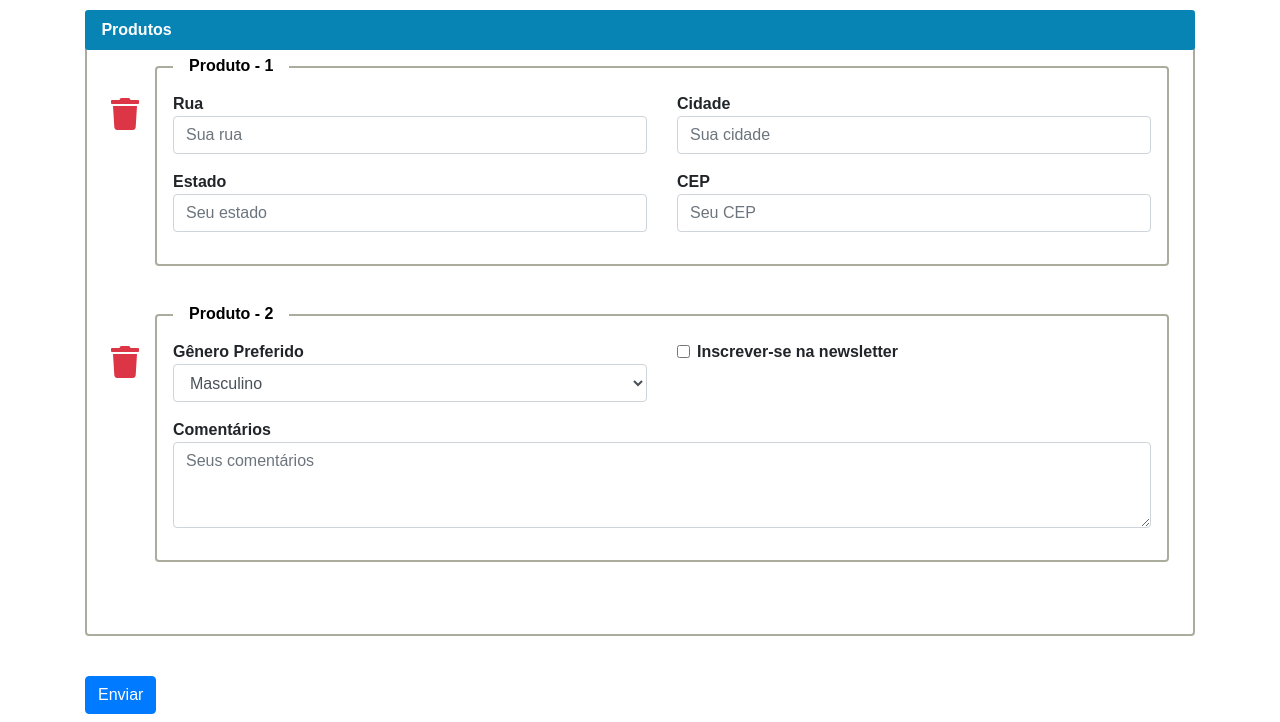
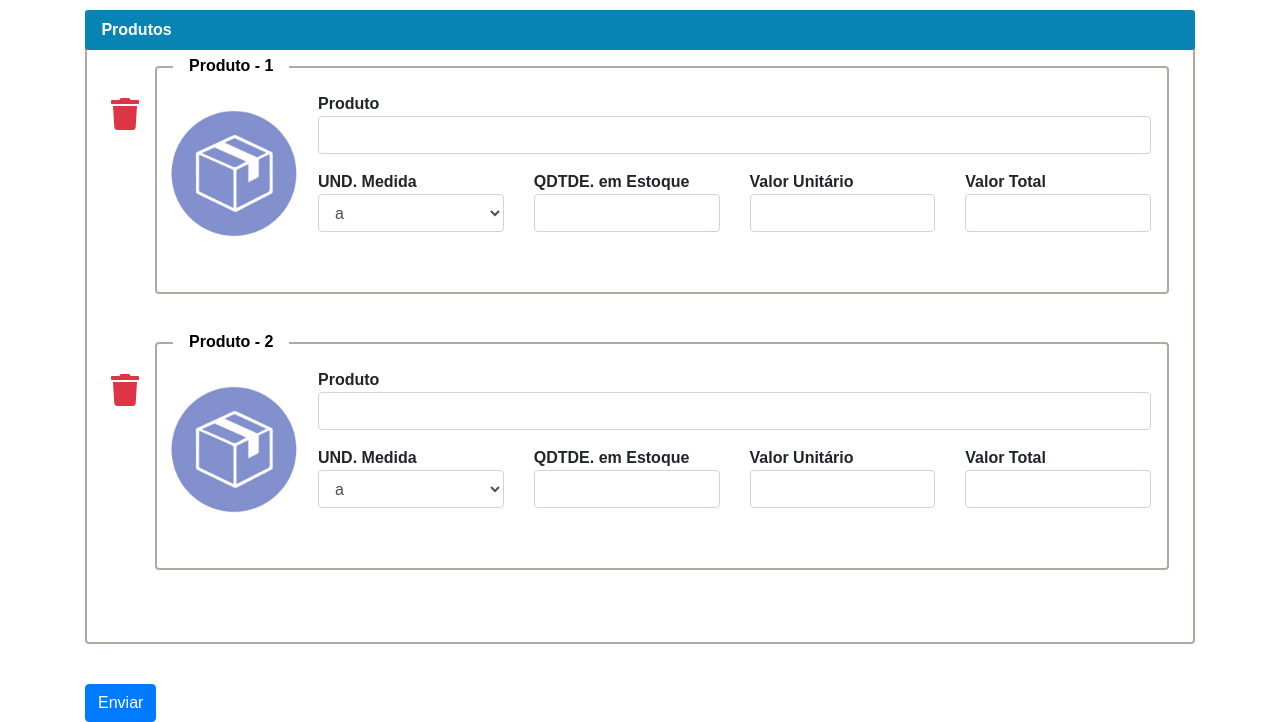
Before and after one commit to Matheus-Germano-kamke/Desafio-Front-end, a plain HTML site: page index.html in a window 1280 px wide. Shown: the part 718-1440 px from the top of the page. Drawn offline with nearby package versions, Linux system fonts and the light colour scheme.

Commit message:
feat: adicao do icone dentro da seção do produto

```diff
--- a/index.html
+++ b/index.html
@@ -68,8 +68,12 @@
         }
         .section-wrapper {
             display: flex;
-
             margin-bottom: 1.5rem;
+        }
+        .image {
+            cursor: pointer; /* Muda o cursor para indicar que é clicável */
+            margin-right: 1rem; /* Espaço entre o ícone e a seção */
+            margin-left: -0.5rem; /* Espaço entre o ícone e a seção */
         }
         .section-wrapper .form-section {
             flex: 1;
@@ -174,35 +178,52 @@
             </div>
 
             <div class="form-section-large" data-title="Produtos" >
-                <!-- Wrapper para a Seção 2: Endereço com Ícone de Lixo -->
+                <!-- Wrapper para a Seção 3: Preferências com Ícone de Lixo -->
                 <div class="section-wrapper">
                     <i class="fas fa-trash delete-icon"></i>
                     <div class="form-section" data-title="Produto - 1">
+                        <div class="section-wrapper">
+                            <img src="images/Captura de tela de 2024-08-10 22-23-54.png" class="image">
+                        <div>
                         <div class="row">
-                            <div class="col-md-6">
+                            <div class="col-12">
                                 <div class="form-group">
-                                    <label for="street">Rua</label>
-                                    <input type="text" class="form-control" id="street" placeholder="Sua rua">
+                                    <label for="comments">Produto</label>
+                                    <input class="form-control" id="produto"></input>
                                 </div>
                             </div>
-                            <div class="col-md-6">
+
+                        </div>
+                        <div class="row">
+                            <div class="col-3">
                                 <div class="form-group">
-                                    <label for="city">Cidade</label>
-                                    <input type="text" class="form-control" id="city" placeholder="Sua cidade">
+                                    <label for="comments">UND. Medida</label>
+                                    <select class="form-control" id="Medida ">
+                                        <option value="m">a</option>
+                                        <option value="f">b</option>
+                                        <option value="o">c</option>
+                                    </select>
                                 </div>
                             </div>
-                        </div>
-                        <div class="row">
-                            <div class="col-md-6">
+                            <div class="col-3">
                                 <div class="form-group">
-                                    <label for="state">Estado</label>
-                                    <input type="text" class="form-control" id="state" placeholder="Seu estado">
+                                    <label for="comments">QDTDE. em Estoque</label>
+                                    <input class="form-control" id="estoque"></input>
                                 </div>
                             </div>
-                            <div class="col-md-6">
+
+                            <div class="col-3">
                                 <div class="form-group">
-                                    <label for="zip">CEP</label>
-                                    <input type="text" class="form-control" id="zip" placeholder="Seu CEP">
+                                    <label for="comments">Valor Unitário</label>
+                                    <input class="form-control" id="valorU"></input>
+                                </div>
+                            </div>
+                            <div class="col-3">
+                                <div class="form-group">
+                                    <label for="comments">Valor Total</label>
+                                    <input class="form-control" id="valorT"></input>
+                                </div>
+                            </div>
                         </div>
                         </div>
                     </div>
@@ -213,31 +234,48 @@
                 <div class="section-wrapper">
                     <i class="fas fa-trash delete-icon"></i>
                     <div class="form-section" data-title="Produto - 2">
+                        <div class="section-wrapper">
+                            <img src="images/Captura de tela de 2024-08-10 22-23-54.png" class="image">
+                        <div>
                         <div class="row">
-                            <div class="col-md-6">
+                            <div class="col-12">
                                 <div class="form-group">
-                                    <label for="gender">Gênero Preferido</label>
-                                    <select class="form-control" id="gender">
-                                        <option value="m">Masculino</option>
-                                        <option value="f">Feminino</option>
-                                        <option value="o">Outro</option>
+                                    <label for="comments">Produto</label>
+                                    <input class="form-control" id="produto"></input>
+                                </div>
+                            </div>
+
+                        </div>
+                        <div class="row">
+                            <div class="col-3">
+                                <div class="form-group">
+                                    <label for="comments">UND. Medida</label>
+                                    <select class="form-control" id="Medida ">
+                                        <option value="m">a</option>
+                                        <option value="f">b</option>
+                                        <option value="o">c</option>
                                     </select>
                                 </div>
                             </div>
-                            <div class="col-md-6">
+                            <div class="col-3">
                                 <div class="form-group">
-                                    <div class="form-check">
-                                        <input type="checkbox" class="form-check-input" id="newsletter">
-                                        <label class="form-check-label" for="newsletter">Inscrever-se na newsletter</label>
+                                    <label for="comments">QDTDE. em Estoque</label>
+                                    <input class="form-control" id="estoque"></input>
                                 </div>
                             </div>
+
+                            <div class="col-3">
+                                <div class="form-group">
+                                    <label for="comments">Valor Unitário</label>
+                                    <input class="form-control" id="valorU"></input>
                                 </div>
                             </div>
-                        <div class="row">
-                            <div class="col-12">
+                            <div class="col-3">
                                 <div class="form-group">
-                                    <label for="comments">Comentários</label>
-                                    <textarea class="form-control" id="comments" rows="3" placeholder="Seus comentários"></textarea>
+                                    <label for="comments">Valor Total</label>
+                                    <input class="form-control" id="valorT"></input>
+                                </div>
+                            </div>
                         </div>
                         </div>
                     </div>
```
Also changed, not shown: images/Captura de tela de 2024-08-10 22-23-54.png (added). Lines whose indentation alone changed are shown as unchanged.
